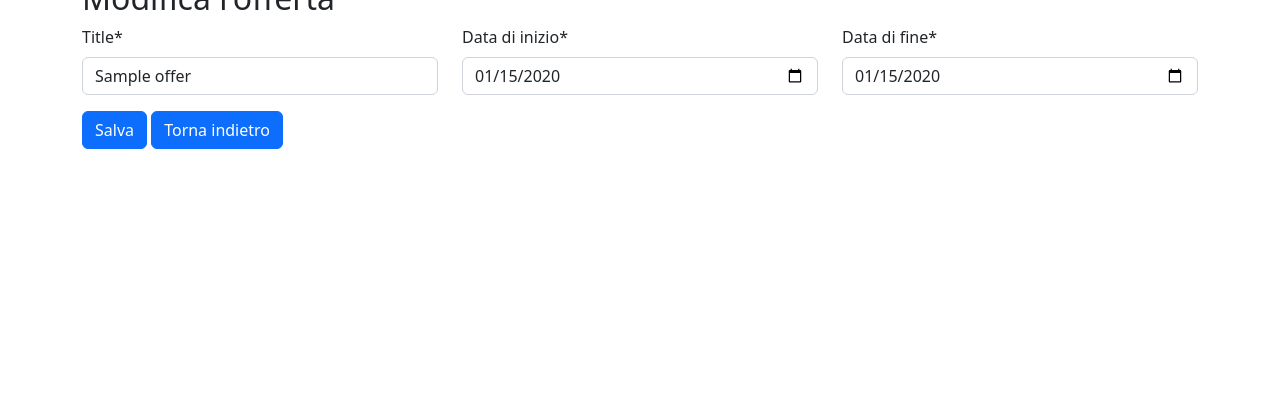
After one commit to mattialicausi/spring-la-mia-pizzeria-webapi, a Spring Boot app: page /offer/edit/1 in a window 1280 px wide. The commit adds this page. Shown: the part 112-532 px from the top of the page. Run offline with Spring Boot 4, Linux system fonts and the light colour scheme; the visitor is signed in with stand-in values (Sample User, id 1); tables that the repository leaves empty hold one stand-in row (values such as "Sample post"); some libraries are stand-ins or nearby versions.

Commit message:
fix edit offer, aggiunto stack trace in template

```diff
--- a/src/main/java/org/spring/pizzeria/crud/controller/OfferController.java
+++ b/src/main/java/org/spring/pizzeria/crud/controller/OfferController.java
@@ -1,6 +1,7 @@
 package org.spring.pizzeria.crud.controller;
 
 import jakarta.validation.Valid;
+import org.spring.pizzeria.crud.exceptions.OfferNotFoundException;
 import org.spring.pizzeria.crud.exceptions.PizzaNotFoundException;
 import org.spring.pizzeria.crud.model.Offer;
 import org.spring.pizzeria.crud.model.Pizza;
@@ -62,4 +63,34 @@ public class OfferController {
         return "redirect:/pizza/" + Integer.toString(newOffer.getPizza().getId());
 
     }
+
+    @GetMapping("/edit/{id}")
+    public String edit(@PathVariable("id") Integer id, Model model) {
+        try {
+            Offer offer = offerService.getById(id);
+            model.addAttribute("offer", offer);
+            return "/offer/edit";
+        } catch (OfferNotFoundException e) {
+            throw new ResponseStatusException(HttpStatus.NOT_FOUND, "pizza with id " + id + " not found");
+        }
+    }
+
+    @PostMapping("/edit/{id}")
+    public String update(@PathVariable Integer id, @Valid @ModelAttribute Offer formOffer, BindingResult bindingResult, Model model) {
+
+        if(bindingResult.hasErrors()) {
+//            return "redirect:/offer/edit/{id}";
+            return "/offer/edit";
+        }
+
+        try {
+
+            Offer updatedOffer = offerService.updateOffer(formOffer, id);
+            return "redirect:/pizza/" + (updatedOffer.getPizza().getId());
+
+        } catch (OfferNotFoundException e) {
+            throw new ResponseStatusException(HttpStatus.NOT_FOUND, "Offer con id " + id + "non trovata");
+        }
+
+    }
 }
--- /dev/null
+++ b/src/main/resources/templates/offer/edit.html
@@ -0,0 +1,78 @@
+<!DOCTYPE html>
+<html lang="en" xmlns:th="http://www.thymeleaf.org">
+<head th:insert="~{fragments :: header-links}">
+  <meta charset="UTF-8">
+  <title>Modifica offerta</title>
+</head>
+<body>
+
+<header class="container">
+  <nav th:replace="~{fragments :: navbar('home', '', false)}"></nav>
+</header>
+
+<div class="container" th:with="pizza = ${offer.pizza}">
+
+  <h2>
+    <span>Modifica l'offerta</span>
+  </h2>
+
+  <form
+          id="offer-form"
+          th:action="@{|/offer/edit/${offer.id}|}"
+          method="post"
+          class="row gy-3"
+          th:object="${offer}"
+
+  >
+
+<!--    input per id-->
+
+    <input type="hidden" th:field="*{pizza}">
+
+    <!-- title -->
+    <div class="col-4">
+      <label class="form-label" for="title">Title*</label>
+      <input required type="text" id="title" class="form-control" th:field="*{title}"
+             th:errorClass="is-invalid">
+      <div class="invalid-feedback" th:if="${#fields.hasErrors('title')}">
+        <ul>
+          <li th:each="err : ${#fields.errors('title')}" th:text="${err}"></li>
+        </ul>
+      </div>
+    </div>
+
+    <!-- start date -->
+    <div class="col-4">
+      <label class="form-label" for="start-date">Data di inizio*</label>
+      <input required type="date" id="start-date" class="form-control" th:field="*{startDate}"
+             th:errorClass="is-invalid">
+      <div class="invalid-feedback" th:if="${#fields.hasErrors('startDate')}">
+        <ul>
+          <li th:each="err : ${#fields.errors('startDate')}" th:text="${err}"></li>
+        </ul>
+      </div>
+    </div>
+
+    <!-- end date -->
+    <div class="col-4">
+      <label class="form-label" for="end-date">Data di fine*</label>
+      <input required type="date" id="end-date" class="form-control" th:field="*{endDate}"
+             th:errorClass="is-invalid">
+      <div class="invalid-feedback" th:if="${#fields.hasErrors('endDate')}">
+        <ul>
+          <li th:each="err : ${#fields.errors('endDate')}" th:text="${err}"></li>
+        </ul>
+      </div>
+    </div>
+
+    <div class="col-3">
+      <button type="submit" class="btn btn-primary">Salva</button>
+      <a class="btn btn-primary" th:href="@{|/pizza/${offer.pizza.id}|}">Torna indietro</a>
+    </div>
+
+  </form>
+
+</div>
+
+</body>
+</html>
--- a/src/main/resources/templates/pizza/show.html
+++ b/src/main/resources/templates/pizza/show.html
@@ -50,6 +50,8 @@
         <td th:text="${offer.title}"></td>
         <td th:text="${#temporals.format(offer.startDate, 'dd/MM/yyyy')}"></td>
         <td th:text="${#temporals.format(offer.endDate, 'dd/MM/yyyy')}"></td>
+        <td> <a th:href="@{|/offer/edit/*{id}|}" class="btn btn-primary" title="edit"><i
+                class="fa-solid fa-pen-to-square"></i></a></td>
       </tr>
       </tbody>
     </table>
```
Also changed, not shown: src/main/java/org/spring/pizzeria/crud/exceptions/OfferNotFoundException.java (added, +7 -0 lines), src/main/java/org/spring/pizzeria/crud/model/Offer.java (+5 -6 lines), src/main/java/org/spring/pizzeria/crud/service/OfferService.java (+31 -1 lines), src/main/resources/import.sql (+5 -6 lines), src/main/resources/templates/error/4xx.html (+8 -5 lines), src/main/resources/templates/error/5xx.html (+8 -0 lines).
